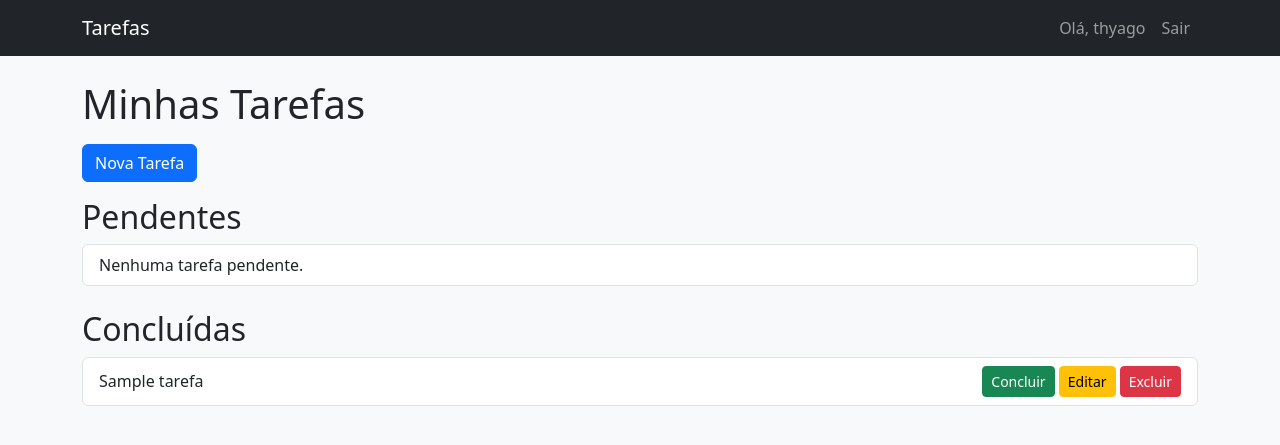
After one commit to ThyagoFrancisco/Gerenciador-Tarefas, a Django app: page / in a window 1280 px wide. The commit adds this page. Shown: the top 445 px of the page. Run offline with Django 5.2, Linux system fonts and the light colour scheme; a user stored in the database is signed in; tables that the repository leaves empty hold one stand-in row (values such as "Sample post").

Commit message:
Add user authentication and task ownership to app
Implemented user registration, login, and logout functionality. Updated Tarefa model to associate tasks with users and added authentication checks to all task views. Refactored templates to use Bootstrap and support authentication, and split task lists into pending and completed. Added migration for user field, new forms for authentication, and new templates for editing, deleting, logging in, and registering.

```diff
--- a/meutarefas/urls.py
+++ b/meutarefas/urls.py
@@ -19,5 +19,5 @@ from django.urls import path, include
 
 urlpatterns = [
     path('admin/', admin.site.urls),
-    path('tarefas/', include('tarefas.urls')),
+    path('', include('tarefas.urls')),  # rotas da sua aplicação
 ]
--- a/tarefas/models.py
+++ b/tarefas/models.py
@@ -1,8 +1,10 @@
 from django.db import models
+from django.contrib.auth.models import User
 
 # Create your models here.
 
 class Tarefa(models.Model):
+    usuario = models.ForeignKey(User, on_delete=models.CASCADE)
     titulo = models.CharField(max_length=200)
     descricao = models.TextField(blank=True)
     concluida = models.BooleanField(default=False)
--- a/tarefas/templates/tarefas/lista.html
+++ b/tarefas/templates/tarefas/lista.html
@@ -1,11 +1,44 @@
-<h1>Lista de Tarefas</h1>
-<a href="{% url 'nova_tarefa' %}">Nova Tarefa</a>
-<ul>
-    {% for tarefa in tarefas %}
-        <li>
-            {{ tarefa.titulo }} - {% if tarefa.concluida %}Concluída{% else %}Pendente{% endif %}
-        </li>
-    {% empty %}
-        <li>Nenhuma tarefa encontrada.</li>
-    {% endfor %}
+{% extends 'base.html' %}
+{% block title %}Minhas Tarefas{% endblock %}
+
+{% block content %}
+<h1 class="mb-3">Minhas Tarefas</h1>
+<a href="{% url 'nova_tarefa' %}" class="btn btn-primary mb-3">Nova Tarefa</a>
+
+<h2>Pendentes</h2>
+<ul class="list-group mb-4">
+  {% for tarefa in pendentes %}
+    <li class="list-group-item d-flex justify-content-between align-items-center">
+      {{ tarefa.titulo }}
+      <div>
+        <a href="{% url 'editar_tarefa' tarefa.id %}" class="btn btn-warning btn-sm">Editar</a>
+        <a href="{% url 'excluir_tarefa' tarefa.id %}" class="btn btn-danger btn-sm">Excluir</a>
+      </div>
+    </li>
+  {% empty %}
+    <li class="list-group-item">Nenhuma tarefa pendente.</li>
+  {% endfor %}
 </ul>
+
+<h2>Concluídas</h2>
+<ul class="list-group">
+  {% for tarefa in concluidas %}
+    <li class="list-group-item d-flex justify-content-between align-items-center">
+      {{ tarefa.titulo }}
+      <div>
+        <a href="{% url 'toggle_concluida' tarefa.id %}"
+        class="btn btn-success btn-sm" {% if tarefa.concluida %}btn-success
+        {% else %}btn-outline-success{% endif %}>Concluir</a>
+
+        <a href="{% url 'editar_tarefa' tarefa.id %}"
+        class="btn btn-warning btn-sm">Editar</a>
+
+        <a href="{% url 'excluir_tarefa' tarefa.id %}"
+         class="btn btn-danger btn-sm">Excluir</a>
+      </div>
+    </li>
+  {% empty %}
+    <li class="list-group-item">Nenhuma tarefa concluída.</li>
+  {% endfor %}
+</ul>
+{% endblock %}
--- a/tarefas/urls.py
+++ b/tarefas/urls.py
@@ -2,6 +2,16 @@ from django.urls import path
 from . import views
 
 urlpatterns = [
+    # Tarefas
     path('', views.lista_tarefas, name='lista_tarefas'),
     path('nova/', views.nova_tarefa, name='nova_tarefa'),
+    path('editar/<int:id>/', views.editar_tarefa, name='editar_tarefa'),
+    path('excluir/<int:id>/', views.excluir_tarefa, name='excluir_tarefa'),
+    path('toggle/<int:id>/', views.toggle_concluida, name='toggle_concluida'),
+
+    # Autenticação
+    path('registrar/', views.registrar, name='registrar'),
+    path('login/', views.login_view, name='login'),
+    path('logout/', views.logout_view, name='logout'),
+
 ]
--- a/tarefas/views.py
+++ b/tarefas/views.py
@@ -1,19 +1,95 @@
-from django.shortcuts import render, redirect
+from django.shortcuts import render, redirect, get_object_or_404
 from .models import Tarefa
-from .forms import TarefaForm
+from .forms import TarefaForm, RegistroForm, LoginForm
+from django.contrib.auth.decorators import login_required
+from django.contrib.auth import authenticate, login, logout
+from django.http import HttpResponse
+from django.urls import reverse
 
-# Create your views here.
+# Lista de tarefas
+@login_required
+def lista_tarefas(request):
+    pendentes = Tarefa.objects.filter(concluida=False, usuario=request.user)
+    concluidas = Tarefa.objects.filter(concluida=True, usuario=request.user)
+    return render(request, 'tarefas/lista.html', {
+        'pendentes': pendentes,
+        'concluidas': concluidas
+    })
 
-def lista_tarefas(request):
-    tarefas = Tarefa.objects.all()
-    return render(request, 'tarefas/lista.html', {'tarefas': tarefas})
-
+# Nova tarefa
+@login_required
 def nova_tarefa(request):
     if request.method == 'POST':
         form = TarefaForm(request.POST)
         if form.is_valid():
-            form.save()
+            tarefa = form.save(commit=False)
+            tarefa.usuario = request.user
+            tarefa.save()
             return redirect('lista_tarefas')
     else:
         form = TarefaForm()
     return render(request, 'tarefas/nova.html', {'form': form})
+
+# Editar tarefa
+@login_required
+def editar_tarefa(request, id):
+    tarefa = get_object_or_404(Tarefa, id=id, usuario=request.user)
+    if request.method == 'POST':
+        form = TarefaForm(request.POST, instance=tarefa)
+        if form.is_valid():
+            form.save()
+            return redirect('lista_tarefas')
+    else:
+        form = TarefaForm(instance=tarefa)
+    return render(request, 'tarefas/editar.html', {'form': form})
+
+# Excluir tarefa
+@login_required
+def excluir_tarefa(request, id):
+    tarefa = get_object_or_404(Tarefa, id=id, usuario=request.user)
+    if request.method == 'POST':
+        tarefa.delete()
+        return redirect('lista_tarefas')
+    return render(request, 'tarefas/excluir.html', {'tarefa': tarefa})
+
+# Registro de usuário (não requer login)
+def registrar(request):
+    if request.method == 'POST':
+        form = RegistroForm(request.POST)
+        if form.is_valid():
+            usuario = form.save()
+            login(request, usuario)
+            return redirect('lista_tarefas')
+    else:
+        form = RegistroForm()
+    return render(request, 'tarefas/registro.html', {'form': form})
+
+# Login de usuário (não requer login)
+def login_view(request):
+    if request.method == 'POST':
+        form = LoginForm(request.POST)
+        if form.is_valid():
+            usuario = form.cleaned_data['username']
+            senha = form.cleaned_data['password']
+            user = authenticate(request, username=usuario, password=senha)
+            if user is not None:
+                login(request, user)
+                return redirect('lista_tarefas')
+            else:
+                form.add_error(None, 'Usuário ou senha inválidos.')
+    else:
+        form = LoginForm()
+    return render(request, 'tarefas/login.html', {'form': form})
+
+# Logout manual (opcional, pode remover se usar LogoutView no urls.py)
+def logout_view(request):
+    logout(request)
+    return redirect('login')
+
+# Alternar conclusão de tarefa
+@login_required
+def toggle_concluida(request, id):
+    tarefa = get_object_or_404(Tarefa, id=id, usuario=request.user)
+    tarefa.concluida = not tarefa.concluida
+    tarefa.save()
+    return HttpResponse(reverse('lista_tarefas'))
--- /dev/null
+++ b/templates/base.html
@@ -0,0 +1,34 @@
+<!DOCTYPE html>
+<html lang="pt-br">
+<head>
+    <meta charset="UTF-8">
+    <meta name="viewport" content="width=device-width, initial-scale=1.0">
+    <title>{% block title %}Sistema de Tarefas{% endblock %}</title>
+    <link href="https://cdn.jsdelivr.net/npm/bootstrap@5.3.0/dist/css/bootstrap.min.css" rel="stylesheet">
+</head>
+<body class="bg-light">
+
+<nav class="navbar navbar-expand-lg navbar-dark bg-dark mb-4">
+  <div class="container">
+    <a class="navbar-brand" href="{% url 'lista_tarefas' %}">Tarefas</a>
+    <div class="collapse navbar-collapse">
+      <ul class="navbar-nav ms-auto">
+        {% if user.is_authenticated %}
+          <li class="nav-item"><a class="nav-link" href="#">Olá, {{ user.username }}</a></li>
+          <li class="nav-item"><a class="nav-link" href="{% url 'logout' %}">Sair</a></li>
+        {% else %}
+          <li class="nav-item"><a class="nav-link" href="{% url 'login' %}">Login</a></li>
+          <li class="nav-item"><a class="nav-link" href="{% url 'registrar' %}">Registrar</a></li>
+        {% endif %}
+      </ul>
+    </div>
+  </div>
+</nav>
+
+<div class="container">
+    {% block content %}{% endblock %}
+</div>
+
+<script src="https://cdn.jsdelivr.net/npm/bootstrap@5.3.0/dist/js/bootstrap.bundle.min.js"></script>
+</body>
+</html>
```
Also changed, not shown: meutarefas/settings.py (+13 -1 lines), tarefas/forms.py (+11 -0 lines), tarefas/templates/tarefas/editar.html (added, +16 -0 lines), tarefas/templates/tarefas/excluir.html (added, +16 -0 lines), tarefas/templates/tarefas/login.html (added, +14 -0 lines), tarefas/templates/tarefas/nova.html (+9 -3 lines), tarefas/templates/tarefas/registro.html (added, +15 -0 lines), db.sqlite3, tarefas/migrations/0002_tarefa_usuario.py (added).
